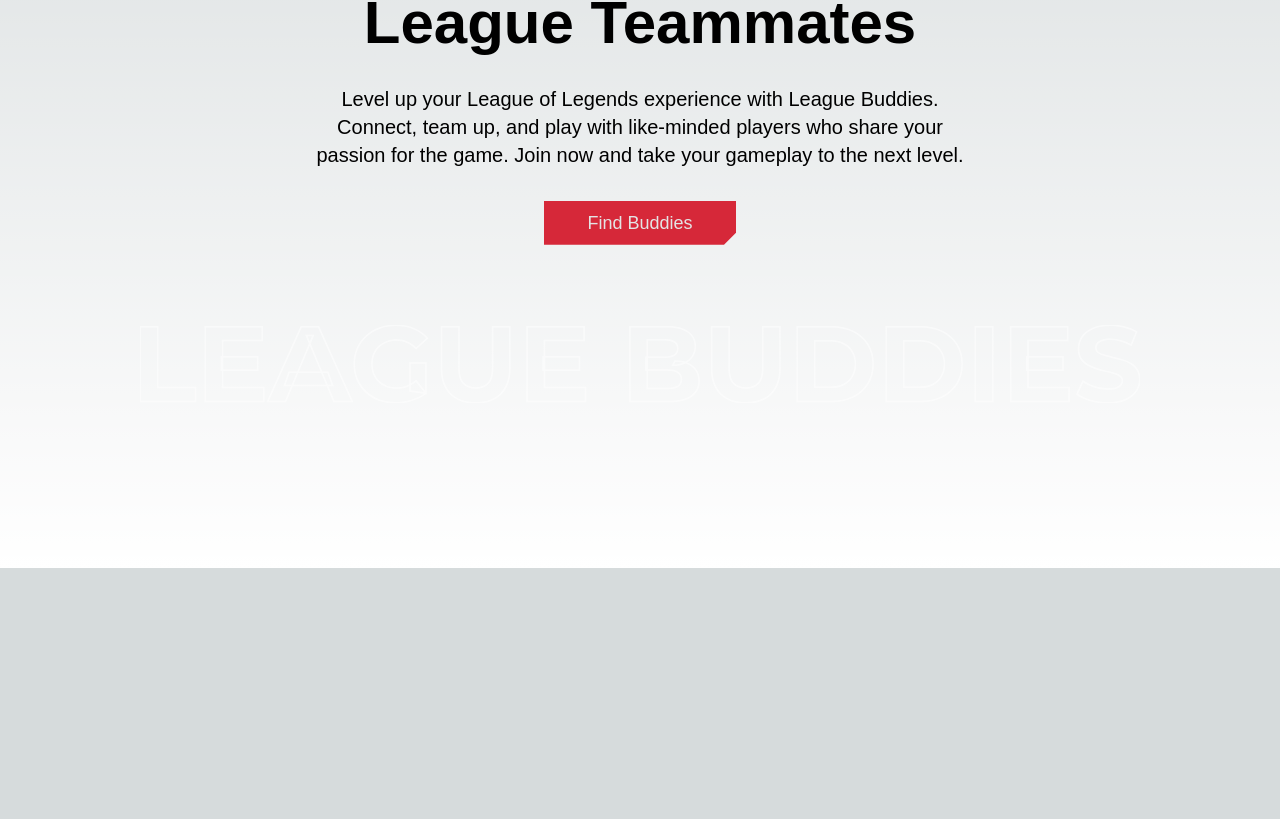
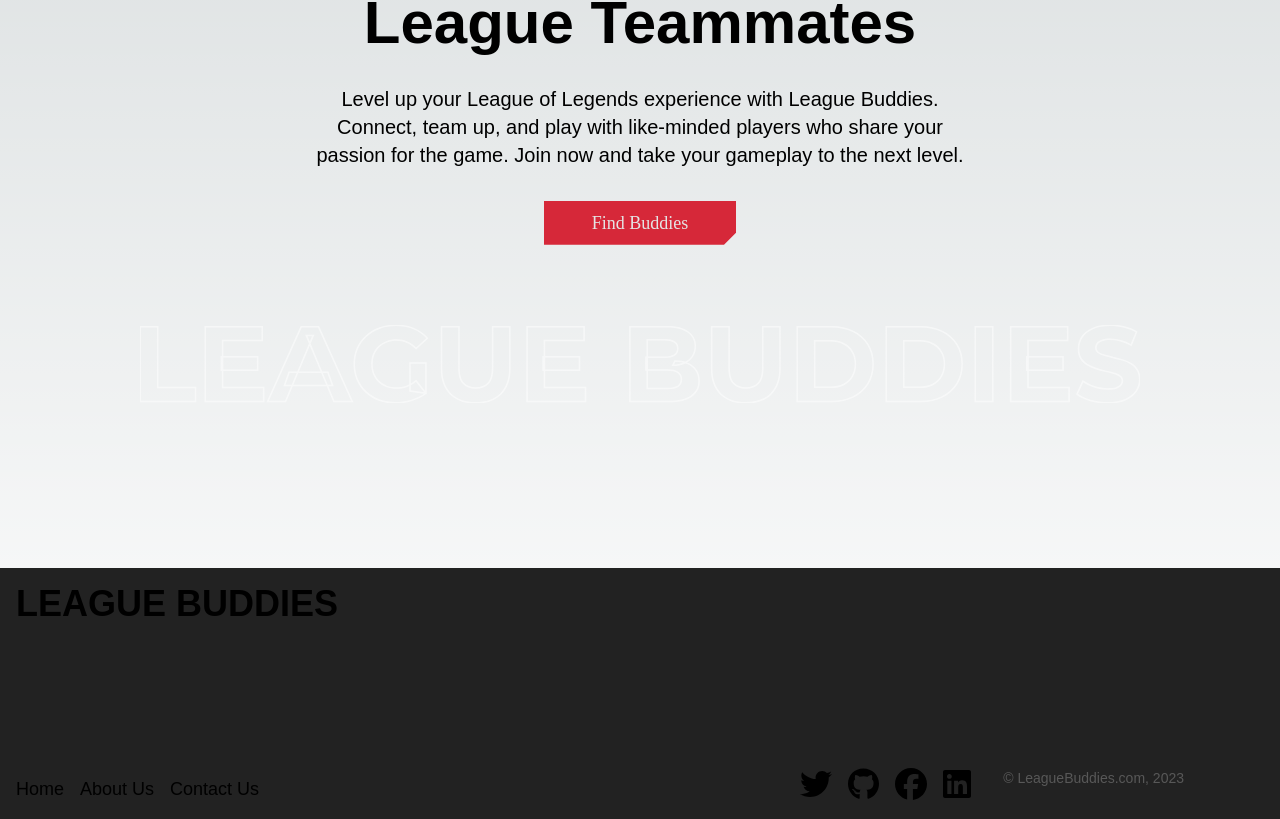
Before and after one commit to LeagueBuddies/LeagueBuddiesFrontEnd, a Next.js app: page / in a window 1280 px wide. Shown: the part 320-1139 px from the top of the page. Before the commit the page ends 888 px from the top, so only its background shows below. Built offline with nearby package versions, Linux system fonts and the light colour scheme.

Commit message:
create footer

```diff
--- a/package.json
+++ b/package.json
@@ -9,13 +9,17 @@
     "lint": "next lint"
   },
   "dependencies": {
+    "@fortawesome/fontawesome-svg-core": "^6.4.0",
+    "@fortawesome/free-brands-svg-icons": "^6.4.0",
+    "@fortawesome/free-solid-svg-icons": "^6.4.0",
+    "@fortawesome/react-fontawesome": "^0.2.0",
     "@headlessui/react": "^1.7.15",
     "@types/node": "20.3.1",
     "@types/react": "18.2.14",
     "@types/react-dom": "18.2.6",
     "autoprefixer": "10.4.14",
     "eslint": "8.43.0",
-    "eslint-config-next": "13.4.7",
+    "eslint-config-next": "^12.0.4",
     "next": "13.4.7",
     "postcss": "8.4.24",
     "react": "18.2.0",
--- a/src/app/_document.tsx
+++ b/src/app/_document.tsx
@@ -8,6 +8,7 @@ class MyDocument extends Document {
           <link
           href='https://fonts.googleapis.com/css2?family=Montserrat:wght@400;500;600;700&display=swap'
           rel="stylesheet" />
+
         </Head>
         <body>
           <Main />
--- a/src/app/globals.css
+++ b/src/app/globals.css
@@ -7,7 +7,7 @@ html,
   body {
     padding: 0;
     margin: 0;
-    font-family: 'Montserrat', sans-serif;
+    font-family: 'Montserrat', sans-serif !important;
   }
 
   * {
@@ -41,3 +41,7 @@ body {
 .clippedButton {
   clip-path: polygon(0 0, 100% 0, 100% calc(100% - 12px), calc(100% - 12px) 100%, 0% 100%);
 }
+
+.buttonfont {
+  font-family: 'Orbitron' !important;
+}
--- a/src/app/page.tsx
+++ b/src/app/page.tsx
@@ -2,6 +2,7 @@ import Image from "next/image";
 import heroImage from "../../public/images/blockletters.svg";
 
 import Navbar from "../components/navbar/navbar";
+import Footer from "../components/navbar/footer"
 
 export default function Home() {
   const hasAccount = false;
@@ -22,7 +23,7 @@ export default function Home() {
           level.
         </p>
         <button className="font-orbit text-lg clippedButton m-4 text-textColor py-2 w-48 bg-secondaryColor text-center cursor-pointer hover:bg-darkSecondary ease-in-out duration-300">
-          Find Buddies
+         <span className="buttonfont">Find Buddies</span>
         </button>
         <div className="ml-4 mr-4 mt-16 mb-4 hidden sm:block">
           <Image
@@ -32,7 +33,16 @@ export default function Home() {
             height={105}
           />
         </div>
-      </main>
+        </main>
+        <Footer
+        home="#home"
+        about="#about"
+        contact="#contact"
+        twitter="http://twitter.com/LeagueBuddies"
+        github="https://github.com/LeagueBuddies"
+        facebook="http://facebook.com/youraccount"
+        linkedin="http://linkedin.com/youraccount"
+      />
     </>
   );
 }
--- a/src/components/navbar/footer.tsx
+++ b/src/components/navbar/footer.tsx
@@ -0,0 +1,40 @@
+import { FontAwesomeIcon } from '@fortawesome/react-fontawesome';
+import { faTwitter, faGithub, faFacebook, faLinkedin } from '@fortawesome/free-brands-svg-icons';
+
+interface Props {
+    home: string;
+    about: string;
+    contact: string;
+    twitter: string;
+    github: string;
+    facebook: string;
+    linkedin: string;
+}
+
+const Footer: React.FC<Props> = ({ home, about, contact, twitter, github, facebook, linkedin }) => {
+    return (
+        <footer className="w-full flex items-center bg-footer text-white">
+            <div className="w-full max-w-[1200px] flex flex-col justify-between px-4">
+                <div className="flex items-center justify-start text-4xl font-bold py-4">
+                    LEAGUE BUDDIES
+                </div>
+                <div className="flex items-end justify-between py-4 mt-28">
+                    <div className="space-x-4">
+                        <a href={home} className="text-lg hover:underline">Home</a>
+                        <a href={about} className="text-lg hover:underline">About Us</a>
+                        <a href={contact} className="text-lg hover:underline">Contact Us</a>
+                    </div>
+                    <div className="flex space-x-4 socialicon">
+                        <div className="min-w-[20px]"><a href={twitter}><FontAwesomeIcon icon={faTwitter} size="2x" /></a></div>
+                        <div className="min-w-[20px]"><a href={github}><FontAwesomeIcon icon={faGithub} size="2x" /></a></div>
+                        <div className="min-w-[20px]"><a href={facebook}><FontAwesomeIcon icon={faFacebook} size="2x" /></a></div>
+                        <div className="min-w-[20px]"><a href={linkedin}><FontAwesomeIcon icon={faLinkedin} size="2x" /></a></div>
+                        <div><p className="text-sm ml-4 text-footertext">© LeagueBuddies.com, 2023</p></div>
+                    </div>
+                </div>
+            </div>
+        </footer>
+    );
+}
+
+export default Footer;
--- a/tailwind.config.js
+++ b/tailwind.config.js
@@ -17,7 +17,8 @@ module.exports = {
       "primaryColor": "#4338CA", //blue
       "bgColor": "#1A103C", // For most pages, dark purple blue
       "textColor": "#E4E4E4", //white
-      "footer": "#C3CAD5", //grey
+      "footer": "#222222", //grey
+      "footertext" : "#585858", //light grey
       "black": "#070410",
       "secondaryColor": "#D62839", //orangered
       "darkSecondary" : "#A11E2B", //dark orange red
```
Also changed, not shown: 1 other file (tests, documents, lock files or other folders).
